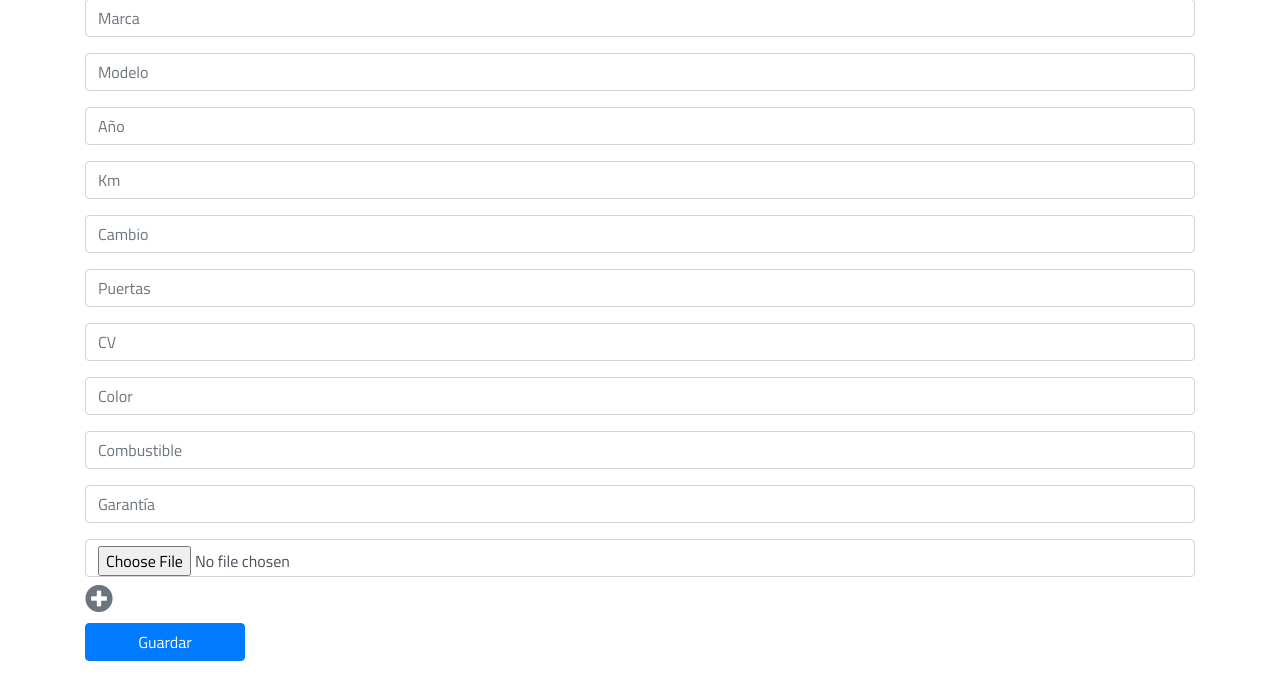
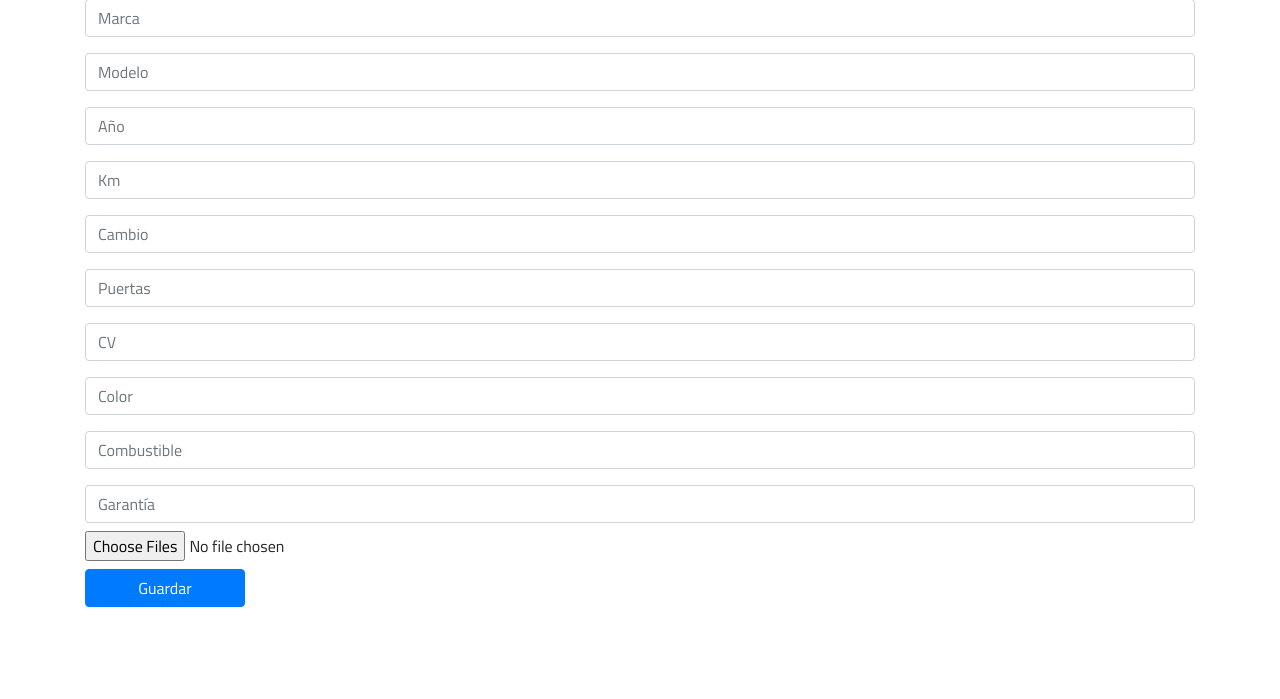
Before and after one commit to Jgarciaortega/J-SMotorSport, a PHP site: page /views_admin/create_car.php in a window 1280 px wide. Shown: the part 101-800 px from the top of the page. Run offline with PHP 8.4, Linux system fonts and the light colour scheme.

Commit message:
ya sube imagenes al servidor

```diff
--- a/includes/header_admin.php
+++ b/includes/header_admin.php
@@ -27,10 +27,9 @@
     <script src="https://stackpath.bootstrapcdn.com/bootstrap/4.5.2/js/bootstrap.min.js"
         integrity="sha384-B4gt1jrGC7Jh4AgTPSdUtOBvfO8shuf57BaghqFfPlYxofvL8/KUEfYiJOMMV+rV"
         crossorigin="anonymous"></script>
+    <script src="../js/admin.js"></script>
 
     <title>J&S MotorSport</title>
 
-    <!-- <script src="js/admin.js"></script> -->
-
 
 </head>
--- a/js/admin.js
+++ b/js/admin.js
@@ -1,19 +1,7 @@
-
-
-function createNewImage(){
-
-    const images = document.getElementById('carImages');
-
-    const newImage = document.createElement('input');
-    newImage.classList.add('form-control','mt-2');
-    newImage.setAttribute('type','file');
-    images.appendChild(newImage);
-}
-
 
 function init(){
 
-  document.getElementById('btn-addImage').addEventListener('click', createNewImage);
+
 
 }
 
--- a/views_admin/create_car.php
+++ b/views_admin/create_car.php
@@ -9,25 +9,22 @@ include("../includes/header_admin.php");
 </div>
 
 <div class="container">
-    <form>
+<form method="post" action="../controllers/admin_create_car.php" enctype="multipart/form-data">
         <div class="form-group">
-            <input type="text" class="form-control mt-3" id="marca" placeholder="Marca">
-            <input type="text" class="form-control mt-3" id="modelo" placeholder="Modelo">
-            <input type="text" class="form-control mt-3" id="anyo" placeholder="Año">
-            <input type="text" class="form-control mt-3" id="km" placeholder="Km">
-            <input type="text" class="form-control mt-3" id="cambio" placeholder="Cambio">
-            <input type="text" class="form-control mt-3" id="puertas" placeholder="Puertas">
-            <input type="text" class="form-control mt-3" id="cv" placeholder="CV">
-            <input type="text" class="form-control mt-3" id="color" placeholder="Color">
-            <input type="text" class="form-control mt-3" id="combustible" placeholder="Combustible">
-            <input type="text" class="form-control mt-3" id="garantia" placeholder="Garantía">
-            <div id="carImages">
-                <input type="file" class="form-control mt-3">
+            <input type="text" class="form-control mt-3" id="marca" placeholder="Marca" name="marca">
+            <input type="text" class="form-control mt-3" id="modelo" placeholder="Modelo" name="modelo">
+            <input type="text" class="form-control mt-3" id="anyo" placeholder="Año" name="anyo">
+            <input type="text" class="form-control mt-3" id="km" placeholder="Km" name="km">
+            <input type="text" class="form-control mt-3" id="cambio" placeholder="Cambio" name="cambio">
+            <input type="text" class="form-control mt-3" id="puertas" placeholder="Puertas" name="puertas">
+            <input type="text" class="form-control mt-3" id="cv" placeholder="CV" name="cv">
+            <input type="text" class="form-control mt-3" id="color" placeholder="Color" name="color">
+            <input type="text" class="form-control mt-3" id="combustible" placeholder="Combustible" name="combustible">
+            <input type="text" class="form-control mt-3" id="garantia" placeholder="Garantía" name="garantia">
+            <div id="carImages" class="mt-2">
+            <input type="file" name="image[]" value="" multiple>
             </div>
-            <div id="content-plus" class="mt-2">
-                <a id="btn-addImage"><i class="fas fa-plus-circle text-secondary"></i></a>
-            </div>
-            <button id="btn-save-car" class="btn btn-primary mt-2">Guardar</button>
+            <button id="btn-save-car" class="btn btn-primary mt-2" name="create_car">Guardar</button>
         </div>
     </form>
 
```
Also changed, not shown: controllers/admin_create_car.php (added, +106 -0 lines), controllers/user_login.php (+0 -7 lines), database/create-database.sql (+8 -8 lines).
